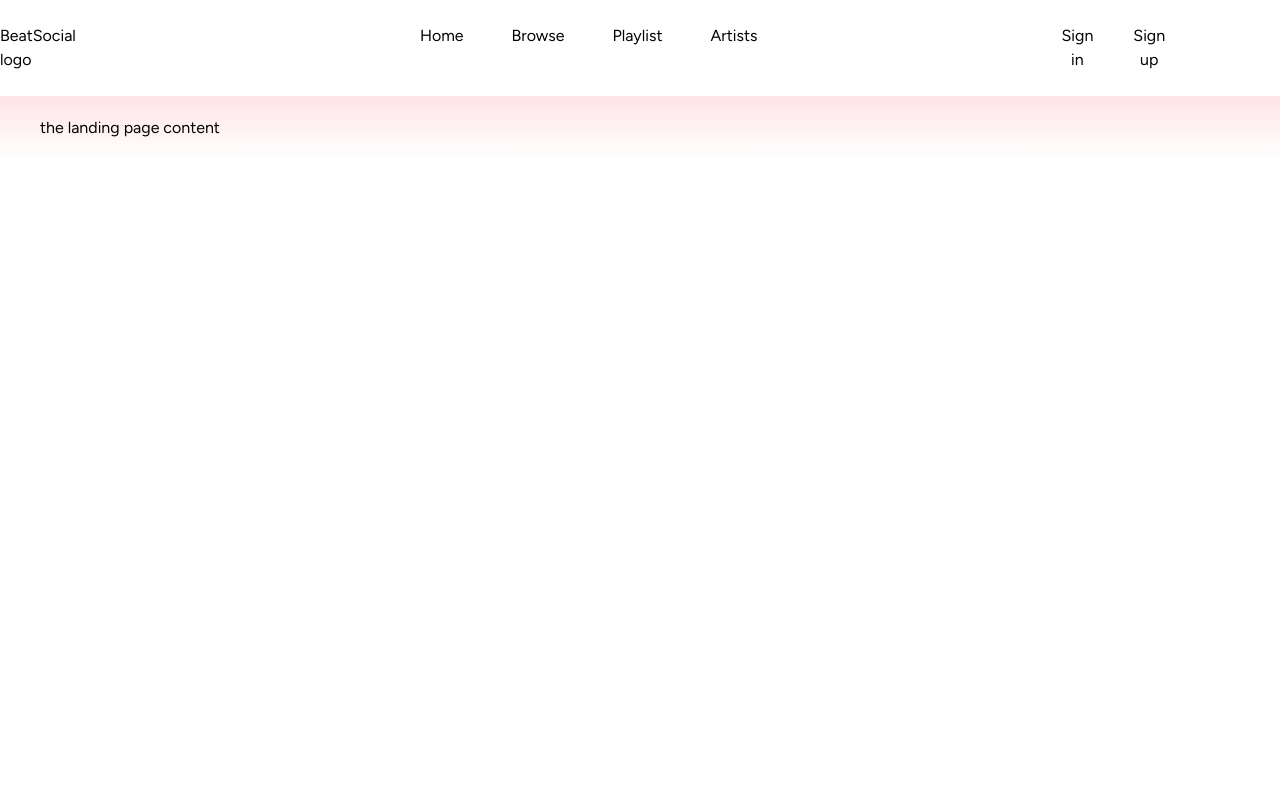
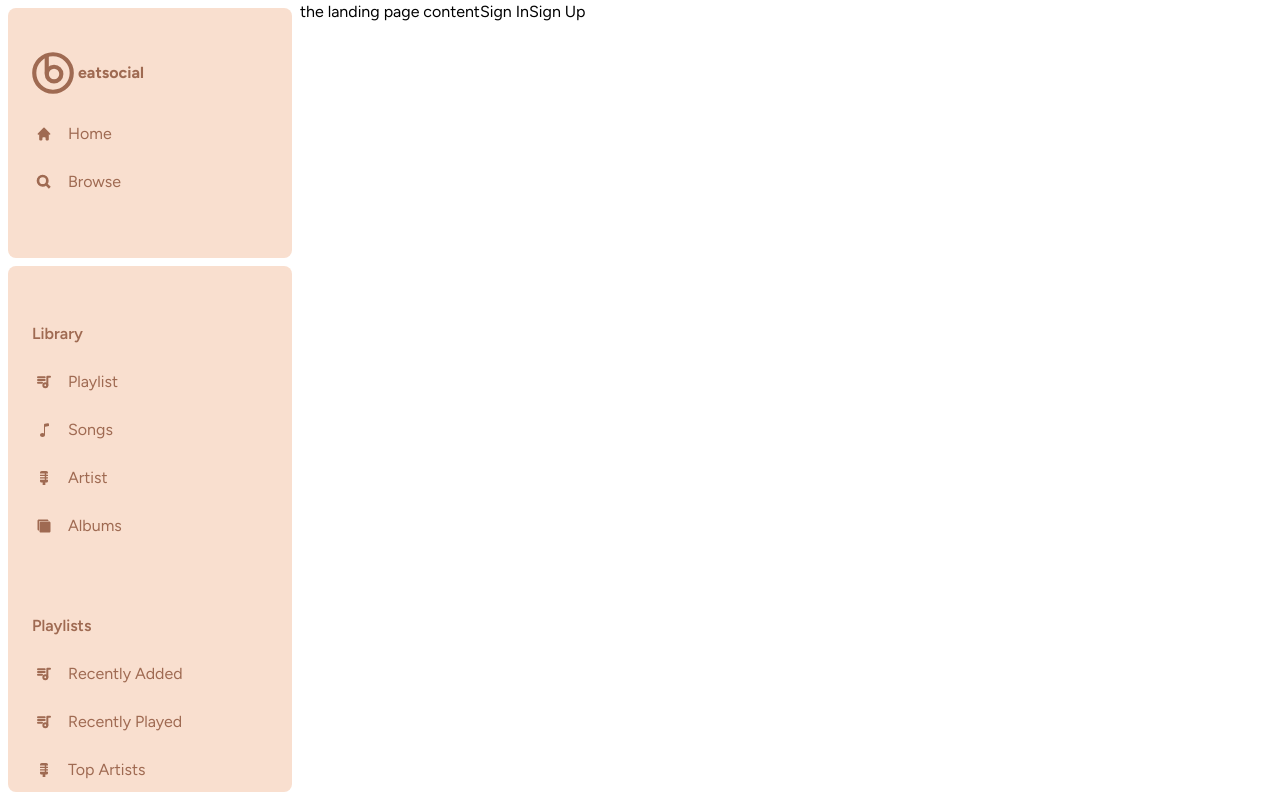
Before and after one commit to nazarenegena/BeatSocial, a Next.js app: page / in a window 1280 px wide. Built offline with nearby package versions, Linux system fonts and the light colour scheme.

Commit message:
changed navebar to sidebar

```diff
--- a/app/layout.js
+++ b/app/layout.js
@@ -13,14 +13,14 @@ export const metadata = {
 export default function RootLayout({ children }) {
   return (
     <html lang="en">
-      <body className={`${font.className}`}>
-        <div className="flex justify-between py-6">
-          <p>BeatSocial logo</p>
-          <Navbar />
+      <body className={font.className}>
 
-        </div>
+        <Navbar>
+          {children}
+          </Navbar>
 
-{children}
+
+
       </body>
     </html>
   )
--- a/app/page.js
+++ b/app/page.js
@@ -1,10 +1,19 @@
 
 export default function Home() {
   return (
-    <div className="px-10
-       py-5
-       bg-gradient-to-t from-white to-rose-100 ">
-     <p>the landing page content</p>
+    <div className=" h-full
+    w-full
+    overflow-hidden
+    overflow-y-auto">
+      <div className="flex justify-end">
+<p>the landing page content</p>
+
+                    <div className="flex ">
+ <button>Sign In</button>
+                 <button>Sign Up</button>
+                    </div>
+
+      </div>
 
 
       </div>
--- /dev/null
+++ b/components/Box.js
@@ -0,0 +1,13 @@
+const Box = ({ children, className }) => {
+  return (
+    <div
+      className={`${className} rounded-lg
+            w-full
+            bg-primary-pink`}
+    >
+      {children}
+    </div>
+  );
+};
+
+export default Box;
--- /dev/null
+++ b/components/Library.js
@@ -0,0 +1,189 @@
+"use client";
+import { TbPlaylist } from "react-icons/tb";
+import { BsMusicNote } from "react-icons/bs";
+import { IoMdAlbums, IoMdMicrophone } from "react-icons/io";
+
+const Library = () => {
+  const onClick = () => {
+    // handle upload later
+  };
+  return (
+    <div className="flex flex-col">
+      <div
+        className="
+                flex
+                flex-col
+                px-5
+                pt-4
+                "
+      >
+        <div className="py-10">
+          <p
+            className="
+                        text-dark-pink
+                        font-semibold
+                        text-md
+                        mb-5
+                        pl-1
+
+                        "
+          >
+            Library
+          </p>
+
+          <div>
+            <ul>
+              <div className="flex
+              items-center
+               my-6
+                 pl-2
+              text-dark-pink
+              cursor-pointer
+              hover:bg-dark-pink
+              hover:text-white
+              transition
+              hover:rounded-md
+            ">
+                <TbPlaylist className="mr-4" size={16} strokeWidth={3} />
+                <li >Playlist</li>
+              </div>
+              <div className="flex
+              items-center
+               my-6
+                 pl-2
+              text-dark-pink
+              cursor-pointer
+              hover:bg-dark-pink
+              hover:text-white
+              transition
+              hover:rounded-md
+            ">
+                <BsMusicNote className="mr-4" size={16} />
+                <li>Songs</li>
+              </div>
+              <div className="flex
+              items-center
+               my-6
+                 pl-2
+              text-dark-pink
+              cursor-pointer
+              hover:bg-dark-pink
+              hover:text-white
+              transition
+              hover:rounded-md
+            ">
+                <IoMdMicrophone className="mr-4" size={16} />
+                <li>Artist</li>
+              </div>
+              <div className="flex
+              items-center
+               my-6
+                 pl-2
+              text-dark-pink
+              cursor-pointer
+              hover:bg-dark-pink
+              hover:text-white
+              transition
+              hover:rounded-md
+            ">
+                <IoMdAlbums className="mr-4" size={16} />
+                <li>Albums</li>
+              </div>
+            </ul>
+          </div>
+        </div>
+
+        <div className="py-3">
+          <p
+            className="
+                        text-dark-pink
+                        font-semibold
+                        text-md
+                        mb-5
+                        pl-1                    "
+          >
+            Playlists
+          </p>
+          <div>
+            <ul>
+              <div
+                className="
+              flex
+              items-center
+               my-6
+                 pl-2
+              text-dark-pink
+              cursor-pointer
+              hover:bg-dark-pink
+              hover:text-white
+              transition
+              hover:rounded-md
+
+
+
+              "
+              >
+                <TbPlaylist className="mr-4" size={16} strokeWidth={3} />
+                <li>Recently Added</li>
+              </div>
+              <div
+                className="
+              flex
+              items-center
+               my-6
+                 pl-2
+              text-dark-pink
+              cursor-pointer
+              hover:bg-dark-pink
+              hover:text-white
+              transition
+              hover:rounded-md
+              "
+              >
+                <TbPlaylist className="mr-4" size={16} strokeWidth={3} />
+                <li>Recently Played</li>
+              </div>
+
+              <div
+                className="
+              flex
+              items-center
+               my-6
+                 pl-2
+              text-dark-pink
+              cursor-pointer
+              hover:bg-dark-pink
+              hover:text-white
+              transition
+              hover:rounded-md
+              "
+              >
+                <IoMdMicrophone className="mr-4" size={16} />
+                <li>Top Artists</li>
+              </div>
+              <div
+                className="
+                flex
+                items-center
+                 my-6
+                 pl-2
+              text-dark-pink
+              cursor-pointer
+              hover:bg-dark-pink
+              hover:text-white
+              transition
+              hover:rounded-md
+                "
+              >
+                <IoMdAlbums className="mr-4" size={16} />
+                <li>Top Albums</li>
+              </div>
+            </ul>
+          </div>
+        </div>
+      </div>
+    </div>
+  );
+};
+
+export default Library;
--- a/components/Navbar.js
+++ b/components/Navbar.js
@@ -1,17 +1,73 @@
-const Navbar = () => {
-    return (
-        <div className="flex mx-80   ">
-            <p className="mx-6">Home</p>
-            <p className="mx-6">Browse</p>
-            <p className="mx-6">Playlist</p>
-            <p className="mx-6">Artists</p>
+"use client";
 
-            <div className = "flex ml-60">
-                <button className="mx-10">Sign in</button>
-                <button>Sign up</button>
-            </div>
-        </div>
-    )
-}
+import Box from "./Box";
+import Library from "./Library";
+import { HiHome } from "react-icons/hi";
+import { BiSearch } from "react-icons/bi";
+import { TbBrandBeats } from "react-icons/tb";
 
-export default Navbar
+const Navbar = ({ children }) => {
+  return (
+    <div
+      className="flex h-full
+        "
+    >
+      <div
+        className="hidden
+            md:flex
+            flex-col
+            gap-y-2
+            h-full
+            w-[300px]
+            p-2
+            bg-white"
+      >
+        <Box className="py-10 px-5">
+          <div className="flex items-center text-dark-pink font-bold cursor-pointer">
+            <TbBrandBeats size={50} strokeWidth={2} />
+            <p>eatsocial</p>
+          </div>
+          <div className="flex
+              items-center
+               my-6
+                 pl-2
+              text-dark-pink
+              cursor-pointer
+              hover:bg-dark-pink
+              hover:text-white
+              transition
+              hover:rounded-md
+            ">
+            <HiHome className="mr-4 " size={16} />
+            <p>Home</p>
+          </div>
+
+          <div className="
+          flex
+              items-center
+               my-6
+                 pl-2
+              text-dark-pink
+              cursor-pointer
+              hover:bg-dark-pink
+              hover:text-white
+              transition
+              hover:rounded-md
+
+          ">
+            <BiSearch className="mr-4" size={16} strokeWidth={2} />
+            <p>Browse</p>
+          </div>
+        </Box>
+
+        <Box className="overflow-y-auto h-full">
+          <Library />
+        </Box>
+      </div>
+      <main>{children}</main>
+      {/* bg-gradient-to-t from-white to-rose-100 justify-between */}
+    </div>
+  );
+};
+
+export default Navbar;
--- a/package.json
+++ b/package.json
@@ -16,6 +16,7 @@
     "postcss": "8.4.28",
     "react": "18.2.0",
     "react-dom": "18.2.0",
+    "react-icons": "^4.10.1",
     "tailwindcss": "3.3.3"
   }
 }
--- a/tailwind.config.js
+++ b/tailwind.config.js
@@ -1,19 +1,25 @@
 /** @type {import('tailwindcss').Config} */
 module.exports = {
   content: [
-    './pages/**/*.{js,ts,jsx,tsx,mdx}',
-    './components/**/*.{js,ts,jsx,tsx,mdx}',
-    './app/**/*.{js,ts,jsx,tsx,mdx}',
+    "./pages/**/*.{js,ts,jsx,tsx,mdx}",
+    "./components/**/*.{js,ts,jsx,tsx,mdx}",
+    "./app/**/*.{js,ts,jsx,tsx,mdx}",
   ],
   theme: {
     extend: {
       backgroundImage: {
-        'gradient-radial': 'radial-gradient(var(--tw-gradient-stops))',
-        'gradient-conic':
-          'conic-gradient(from 180deg at 50% 50%, var(--tw-gradient-stops))',
+        "gradient-radial": "radial-gradient(var(--tw-gradient-stops))",
+        "gradient-conic":
+          "conic-gradient(from 180deg at 50% 50%, var(--tw-gradient-stops))",
       },
+       colors: {
+      "primary-pink": "#F9DFCF",
+      "dark-pink": "#9F6A52",
+      "primary-green": "#4A6443",
+      "secondary-orange": "#EC7434",
+    },
+    },
 
-    },
   },
   plugins: [],
-}
+};
```
Also changed, not shown: components/MusicPage.js (renamed from components/MusicPage.jsx), 1 other file (tests, documents, lock files or other folders).
